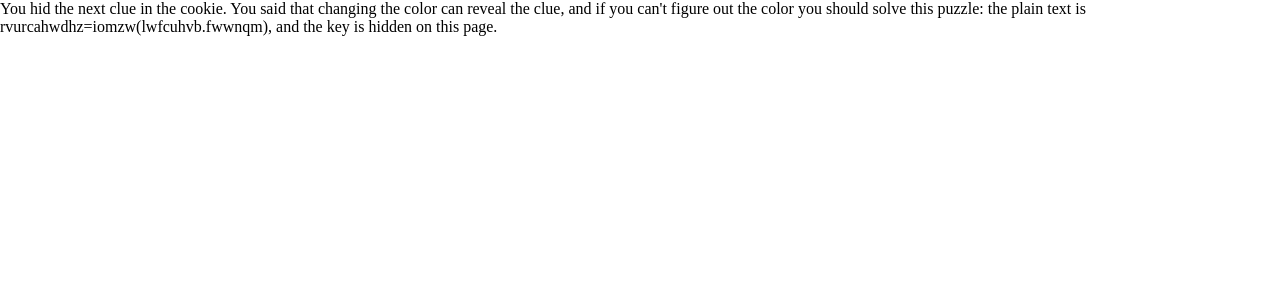
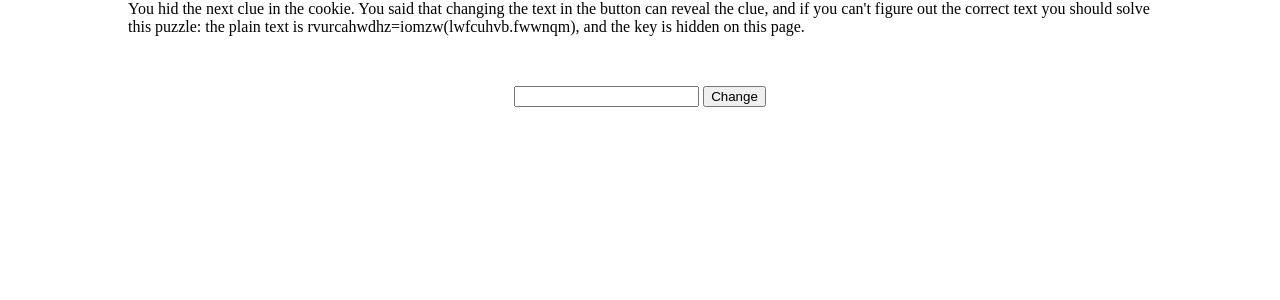
Before and after one commit to J-Mara/Cyber_Final, a Flask app: page /home in a window 1280 px wide; the page is wider, and only the part inside the window is pictured. Shown: the part 50-350 px from the top of that part. Run offline with Flask 2, Linux system fonts and the light colour scheme; a user stored in the database is signed in; data comes from the database, SQL or seed files in the repository.

Commit message:
worked on XSS. Very close to done. Also worked on slideshow.

```diff
--- a/flaskr/routes.py
+++ b/flaskr/routes.py
@@ -57,10 +57,14 @@ def login():
 
 
 # home webpage. Contains the vigenere cipher text and hidden key. The user is required to be logged in before accessing it.
-@bp.route("/home", methods=("GET",))
+@bp.route("/home", methods=("GET", "POST"))
 @login_required
 def home():
-    return render_template("home.html")
+    session["hint"] = "Go to /download.png."
+    if request.method == "POST":
+        print(request.form.to_dict())
+        return render_template("home.html", value=request.form["value"])
+    return render_template("home.html", value="Change Value")
 
 
 # checks if a username exists. Has an intentional sql error.
--- a/flaskr/templates/home.html
+++ b/flaskr/templates/home.html
@@ -2,9 +2,17 @@
 
 {% block body %}
     <div class="center">
-        You hid the next clue in the cookie. You said that changing the color can reveal the clue,
-        and if you can't figure out the color you should solve this puzzle: the plain text is rvurcahwdhz=iomzw(lwfcuhvb.fwwnqm),
-        and the key is hidden on this page.
-        <!-- vigenere -->
+        <div style="width: 80%; margin-bottom: 50px">
+            You hid the next clue in the cookie. You said that changing the text in the button can reveal the clue,
+            and if you can't figure out the correct text you should solve this puzzle:
+            the plain text is rvurcahwdhz=iomzw(lwfcuhvb.fwwnqm), and the key is hidden on this page.
+            <!-- vigenere -->
+        </div>
+    </div>
+    <div class="center" method="POST">
+        <form>
+            <input type="text" name="value" id="value">
+            <input name="submit" type="submit" value={{ value }}>
+        </form>
     </div>
 {% endblock %}
```
